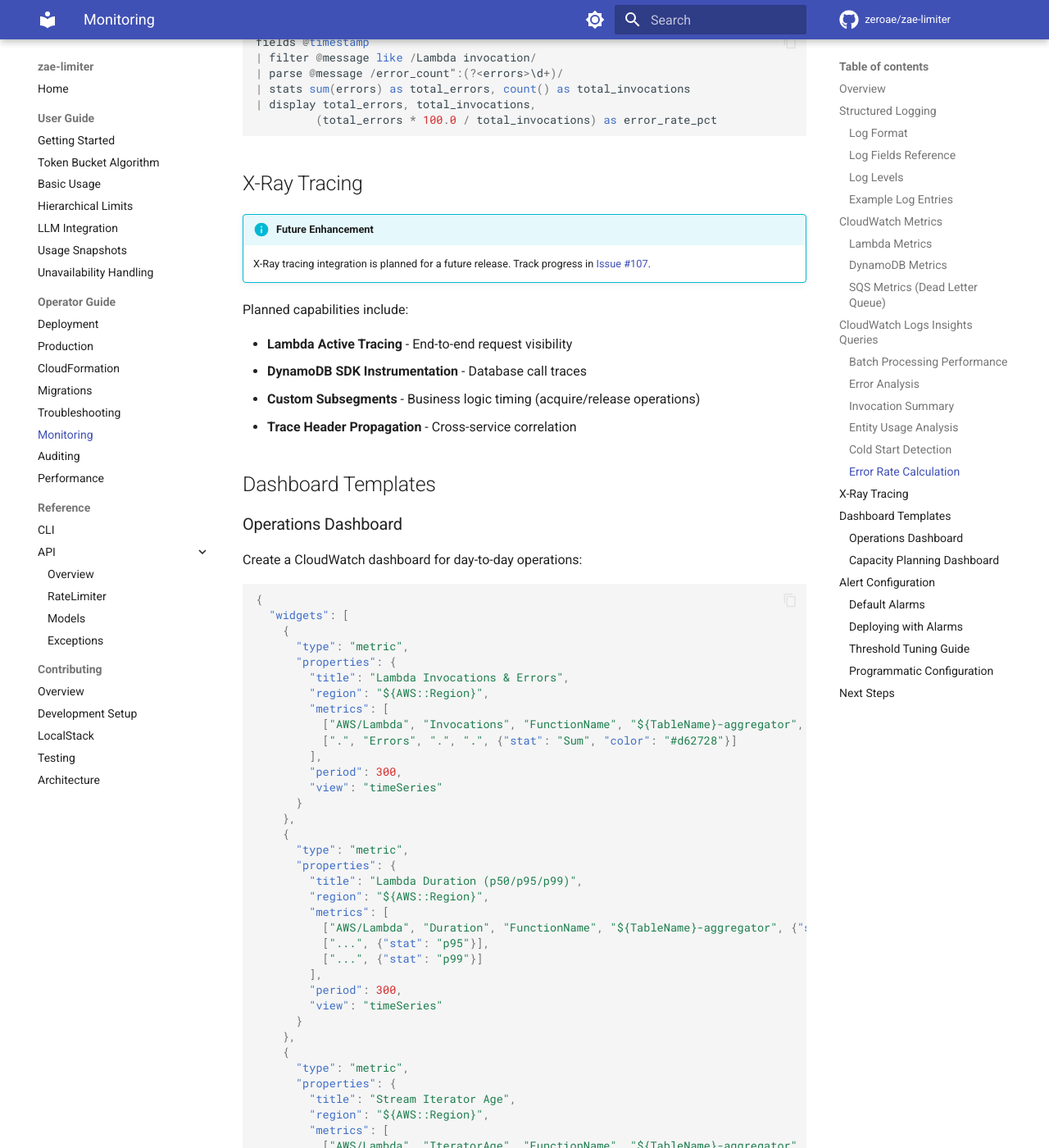
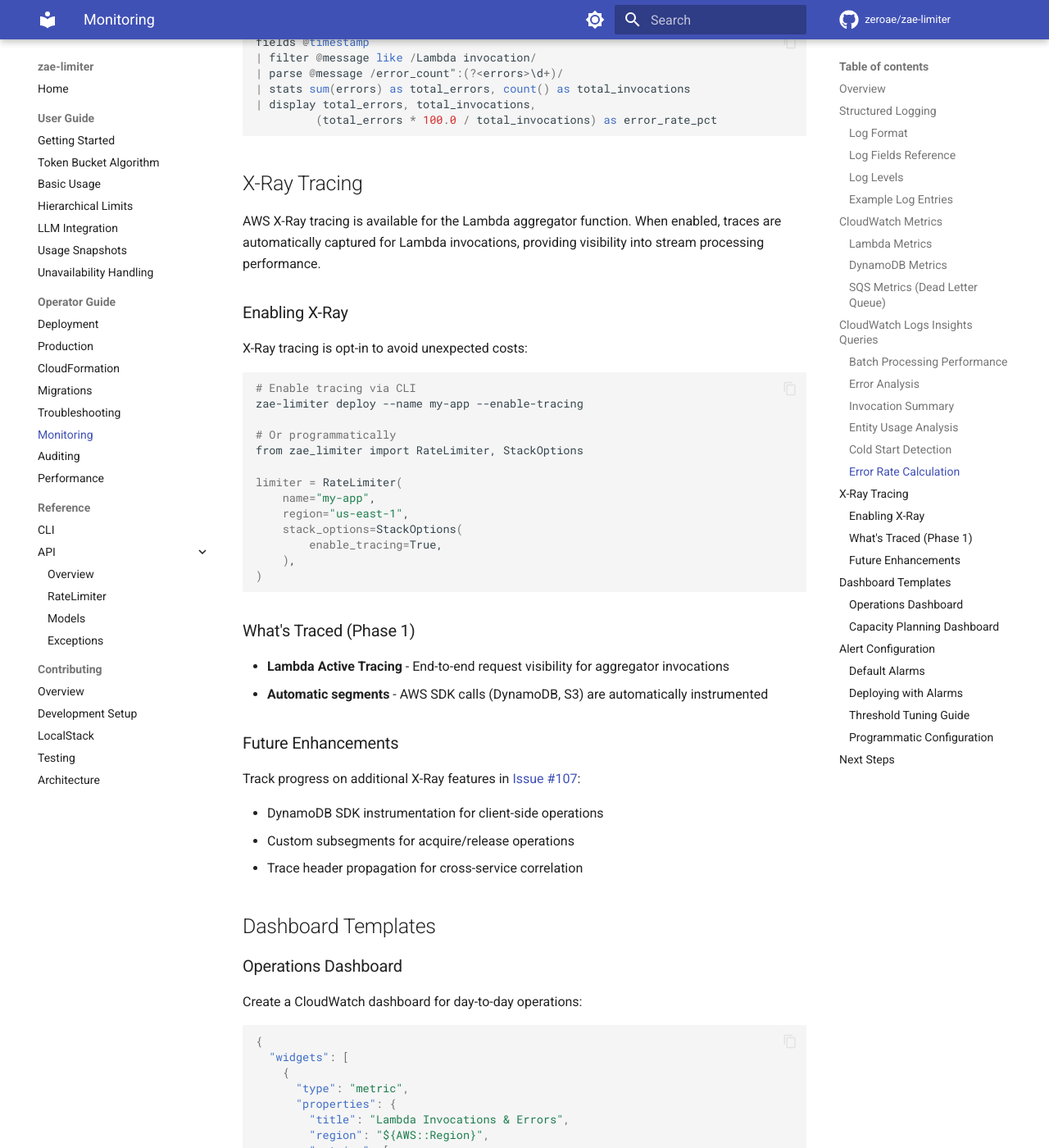
Before and after one commit to zeroae/zae-limiter, an MkDocs documentation site: the page built from docs/monitoring.md, in a window 1280 px wide and 1400 px high, scrolled down 6212 px. Shown: the whole window at 82% size. Built offline with MkDocs 1.6.1 and Material for MkDocs 9.7.7, drawn with Linux system fonts in a browser that asks for light colours; comment, search, counter and statistics services are not loaded; the version menu is left out.

Commit message:
📝 docs(monitoring): update X-Ray section for Phase 1 implementation
Co-Authored-By: Claude Opus 4.5 <noreply@anthropic.com>

````diff
--- a/docs/monitoring.md
+++ b/docs/monitoring.md
@@ -242,15 +242,40 @@ fields @timestamp
 
 ## X-Ray Tracing
 
-!!! info "Future Enhancement"
-    X-Ray tracing integration is planned for a future release. Track progress in [Issue #107](https://github.com/zeroae/zae-limiter/issues/107).
+AWS X-Ray tracing is available for the Lambda aggregator function. When enabled, traces are automatically captured for Lambda invocations, providing visibility into stream processing performance.
 
-Planned capabilities include:
+### Enabling X-Ray
 
-- **Lambda Active Tracing** - End-to-end request visibility
-- **DynamoDB SDK Instrumentation** - Database call traces
-- **Custom Subsegments** - Business logic timing (acquire/release operations)
-- **Trace Header Propagation** - Cross-service correlation
+X-Ray tracing is opt-in to avoid unexpected costs:
+
+```bash
+# Enable tracing via CLI
+zae-limiter deploy --name my-app --enable-tracing
+
+# Or programmatically
+from zae_limiter import RateLimiter, StackOptions
+
+limiter = RateLimiter(
+    name="my-app",
+    region="us-east-1",
+    stack_options=StackOptions(
+        enable_tracing=True,
+    ),
+)
+```
+
+### What's Traced (Phase 1)
+
+- **Lambda Active Tracing** - End-to-end request visibility for aggregator invocations
+- **Automatic segments** - AWS SDK calls (DynamoDB, S3) are automatically instrumented
+
+### Future Enhancements
+
+Track progress on additional X-Ray features in [Issue #107](https://github.com/zeroae/zae-limiter/issues/107):
+
+- DynamoDB SDK instrumentation for client-side operations
+- Custom subsegments for acquire/release operations
+- Trace header propagation for cross-service correlation
 
 ## Dashboard Templates
 
````
